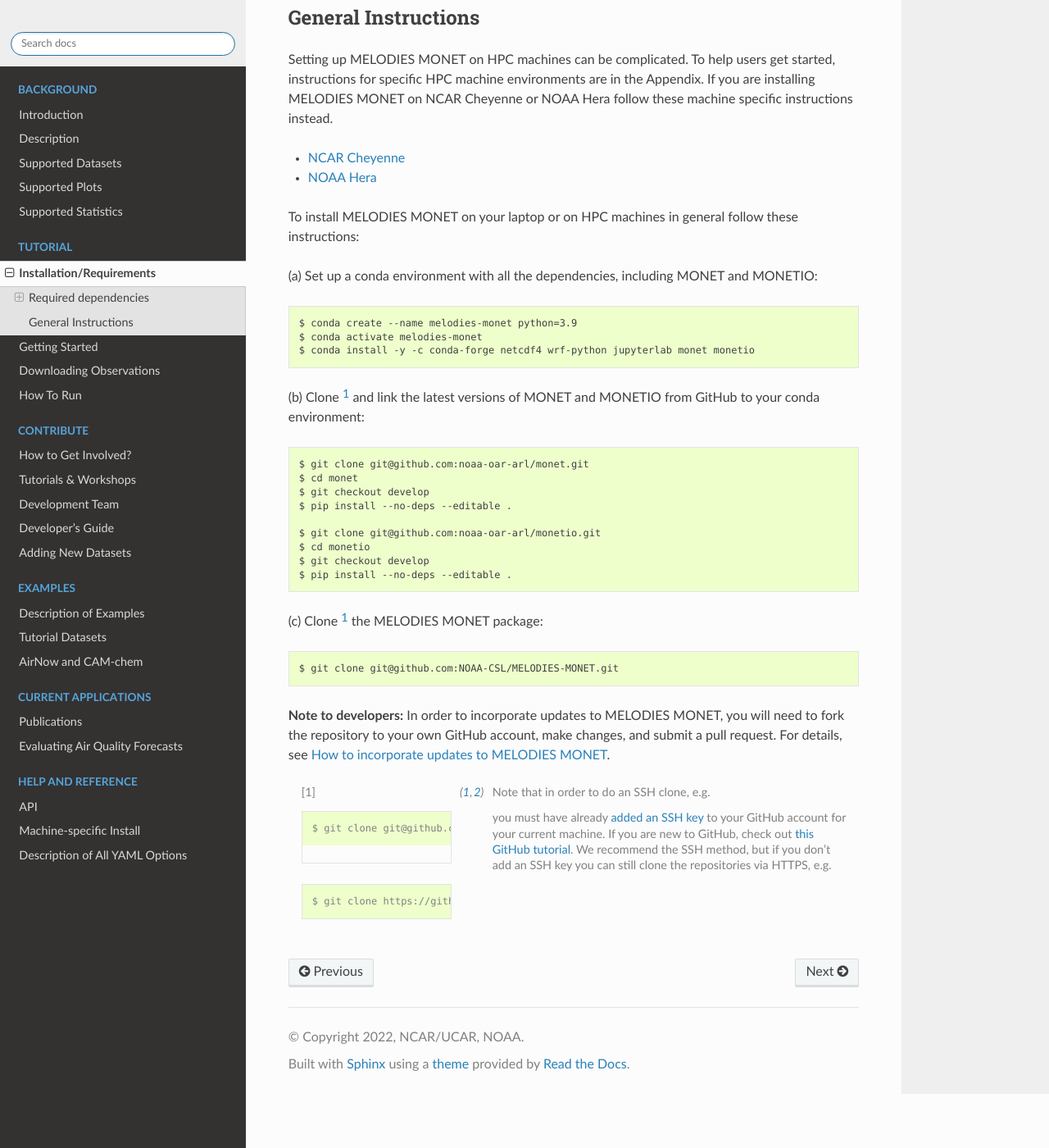
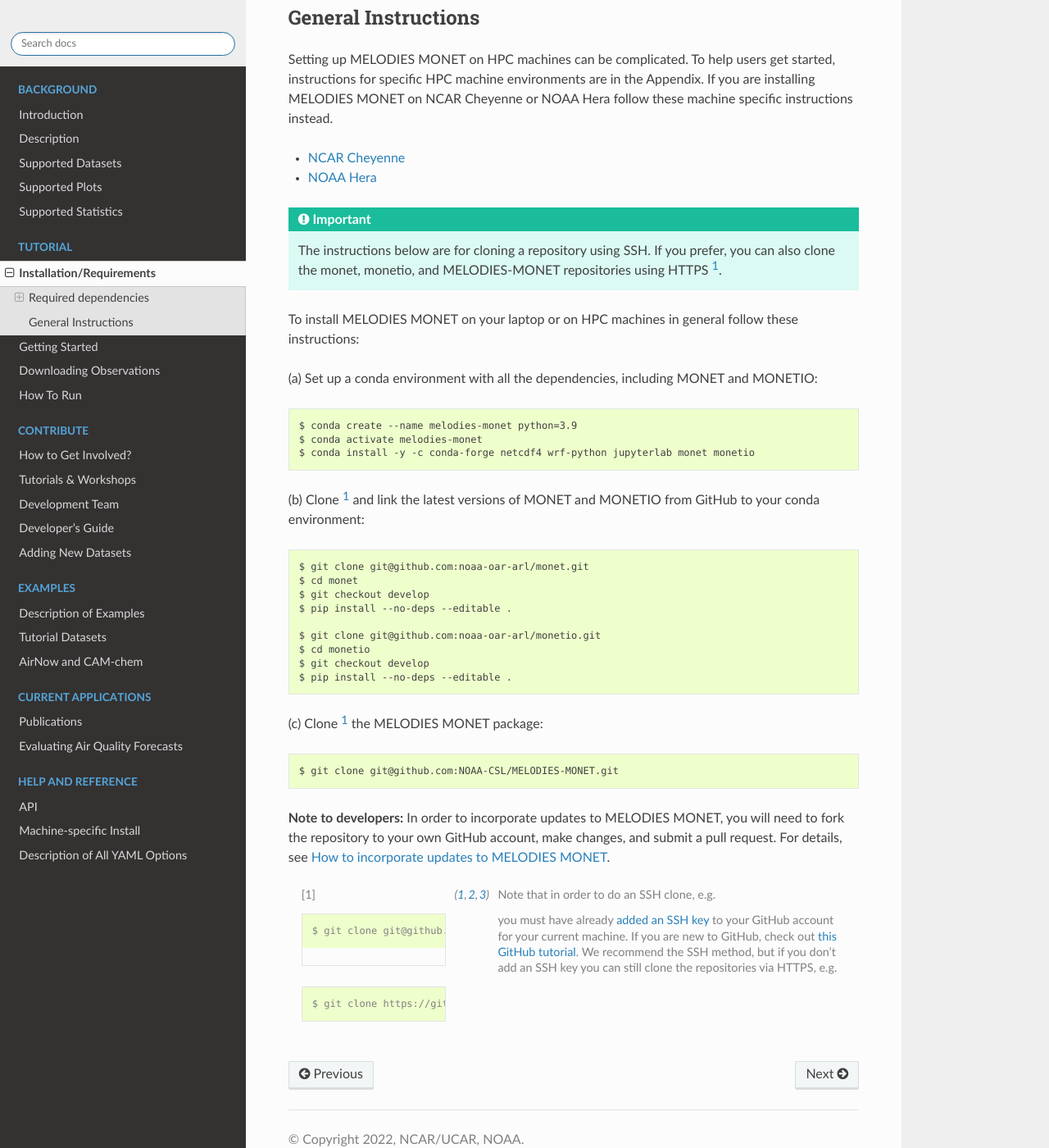
Before and after one commit to NOAA-CSL/MELODIES-MONET, a Sphinx documentation site: the page built from docs/tutorial/installation.rst, in a window 1280 px wide and 1400 px high, scrolled down 549 px. Shown: the whole window at 82% size. Built offline with Sphinx 7.4.7 and the Read the Docs theme 2.0.0, drawn with Linux system fonts in a browser that asks for light colours; pages that are not in the unit, such as notebooks, are missing from menus.

Commit message:
Add more clone note to main install doc
Based on discussion in #76

Co-authored-by: rschwant <38259446+rschwant@users.noreply.github.com>
Co-authored-by: lkemmons <33166333+lkemmons@users.noreply.github.com>

```diff
--- a/docs/tutorial/installation.rst
+++ b/docs/tutorial/installation.rst
@@ -28,6 +28,11 @@
 
 - :ref:`NCAR Cheyenne <appendix/machine-specific-install:NCAR HPC Cheyenne/Casper>`
 - :ref:`NOAA Hera <appendix/machine-specific-install:NOAA HPC Hera>`
+
+.. important::
+   The instructions below are for cloning a repository using SSH.
+   If you prefer, you can also clone the monet, monetio, and
+   MELODIES-MONET repositories using HTTPS [#clone]_.
 
 To install MELODIES MONET on your laptop or on HPC machines in general follow
 these instructions:
```
